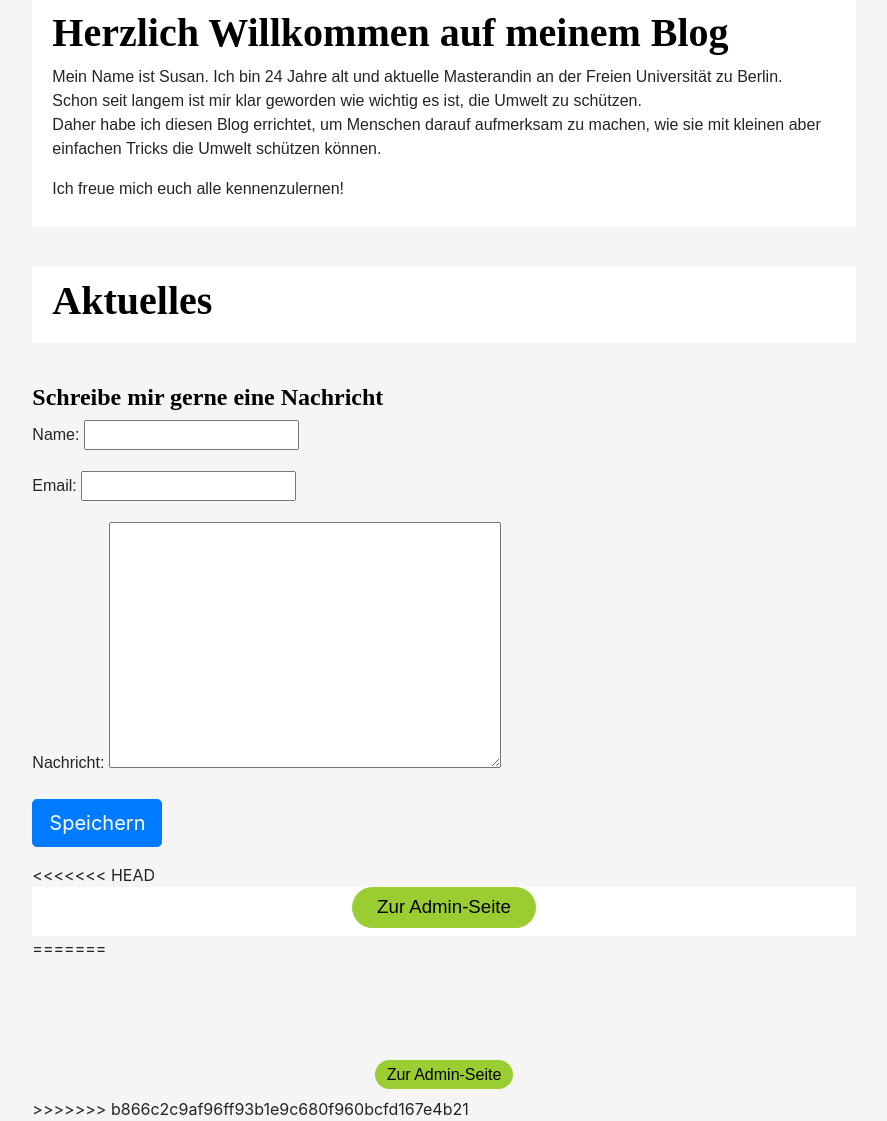
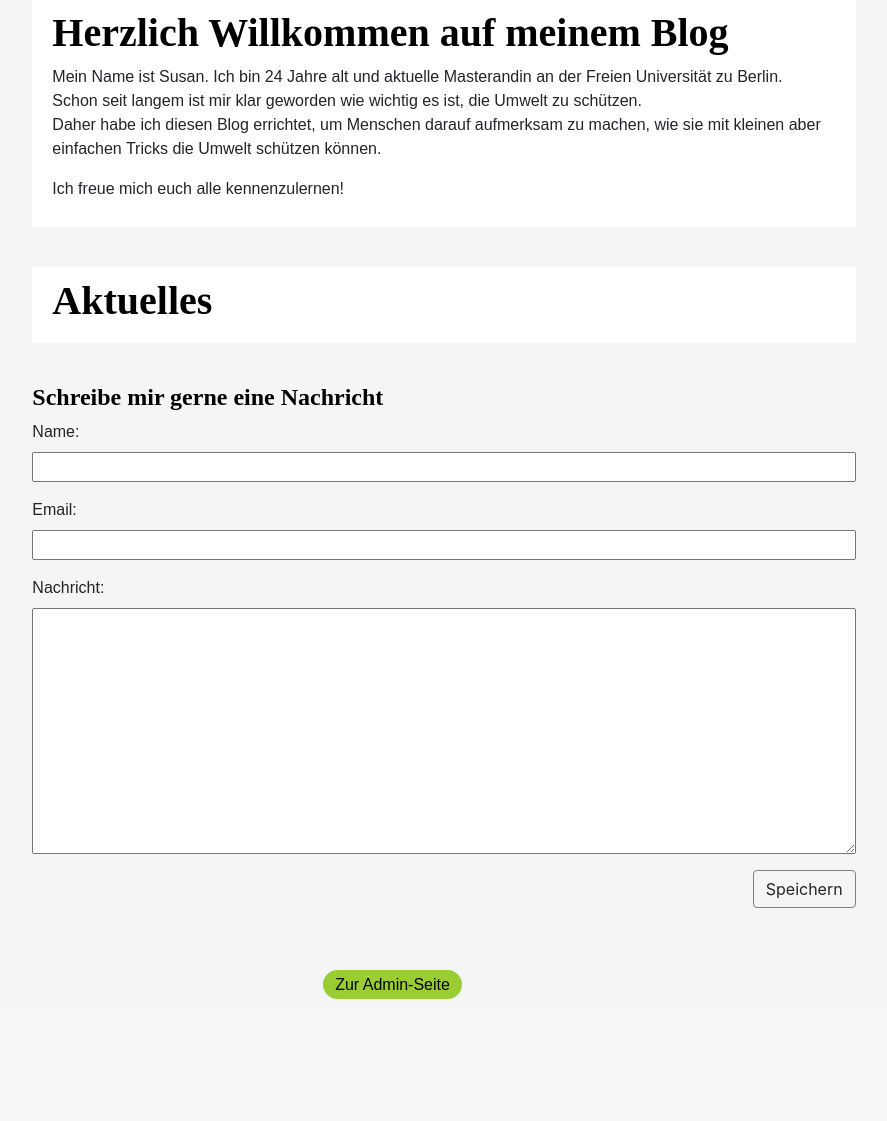
Before and after one commit to frxncsco/UrbanGardening, a Django app: page / in a window 1280 px wide. Shown: the part 413-1534 px from the top of the page, without its empty margins (196-1083 px from the left). After the commit the page ends 1412 px from the top, so only its background shows below. Run offline with Django 3.2, Linux system fonts and the light colour scheme; the visitor is signed in with stand-in values (Sample User, id 1); data that the repository does not hold is empty; some libraries are stand-ins or nearby versions.

Commit message:
Bearbeitungs-Button; Bugs; Formular Kontakte

```diff
--- a/blog/admin.py
+++ b/blog/admin.py
@@ -2,9 +2,9 @@ from django.contrib import admin
 from .models import Post
 from .models import Event #EVENT
 from .models import Comment #KOMMENTAR
-from .models import Kontakt #KONTAKT
+from .models import Message #Message
 
 admin.site.register(Post)
 admin.site.register(Event) #EVENT
 admin.site.register(Comment) #KOMMENTAR
-admin.site.register(Kontakt) #KONTAKT
+admin.site.register(Message) #Message
--- a/blog/forms.py
+++ b/blog/forms.py
@@ -2,7 +2,7 @@ from django import forms
 from .models import Post
 from .models import Event
 from .models import Comment #KOMMENTAR
-from .models import Kontakt #KONTAKT
+from .models import Message #Message
 from bootstrap_datepicker_plus import DateTimePickerInput
 
 
@@ -44,11 +44,11 @@ class CommentForm(forms.ModelForm):
         fields = ('name', 'email', 'kommentartext')
 
 ######################
-#      Kontakt     #
+#      Message    #
 ######################
 
 class ContactForm(forms.ModelForm):
 
     class Meta:
-        model = Kontakt
+        model = Message
         fields = ('name', 'email', 'nachricht')
--- a/blog/models.py
+++ b/blog/models.py
@@ -58,10 +58,10 @@ class Comment(models.Model):
         return 'Kommentar von {}: {}'.format(self.kommentartext, self.name)
 
 ######################
-#      Kontakt     #
+#      Messsage     #
 ######################
 
-class Kontakt(models.Model):
+class Message(models.Model):
     name = models.CharField(max_length=80)
     email = models.EmailField()
     nachricht = models.TextField()
--- a/blog/static/css/blog.css
+++ b/blog/static/css/blog.css
@@ -198,7 +198,7 @@ button:hover {
     font-family: Arial, Helvetica, sans-serif;
     font-size: 12pt;
     font-weight: normal;
-    color: gray;
+    color: grey;
     text-align: right;
     align-items: right;
 }
@@ -214,10 +214,15 @@ button:hover {
 
 .save {
     float: right;
-    border-color:gray;
+    border-color:grey;
     margin-bottom: 20px;
 }
 
+.edit {
+    margin-top: 20px;
+    margin-bottom: 20px;
+    border-color: grey;
+}
 
 
 /*
--- a/blog/templates/blog/base.html
+++ b/blog/templates/blog/base.html
@@ -60,15 +60,6 @@
                 <div class="col-md-8">
                 {% block content %}
                 {% endblock %}
-<<<<<<< HEAD
-                 {% if user.is_authenticated %}
-                         <div class="Blogeintrag">
-                             <h4>
-                                <a href="http://127.0.0.1:8000/admin/"><button>Zur Admin-Seite</button></a>
-                             </h4>
-                         </div>
-                         {% endif %}
-=======
                 {% if user.is_authenticated %}
                 <div class="adminseite">
                     <h4>
@@ -76,7 +67,6 @@
                     </h4>
                 </div>
                 {% endif %}
->>>>>>> b866c2c9af96ff93b1e9c680f960bcfd167e4b21
                 </div>
             </div>
         </div>
--- a/blog/templates/blog/event_detail.html
+++ b/blog/templates/blog/event_detail.html
@@ -3,7 +3,7 @@
 {% block content %}
     <div class="post">
         <h2> {{ event.eventtitel }} </h2>
-        <p>Veranstaltungsort: {{ event.veranstaltungsort}}, Datum: {{ event.veranstaltungsdatum}}, {{ event.uhrzeit|linebreaksbr }} Uhr</p>
+        <p>Veranstaltungsort: {{ event.veranstaltungsort}}, Datum: {{ event.veranstaltungsdatum}} um {{ event.uhrzeit|linebreaksbr }} Uhr</p>
         <p>{{ event.beschreibung|linebreaksbr }}</p>
         {% if event.published_date2 %}
             <div class="date">
@@ -12,7 +12,7 @@
         {% endif %}
         <div class="date">
         {% if user.is_authenticated %}
-        <a class="btn btn-default" href="{% url 'event_edit' pk=event.pk %}"><span class="glyphicon glyphicon-pencil"></span></a>
+        <a class="edit btn btn-default" href="{% url 'event_edit' pk=event.pk %}"><span >Bearbeiten</span></a>
         {% endif %}
         </div>
     </div>
--- a/blog/templates/blog/post_detail.html
+++ b/blog/templates/blog/post_detail.html
@@ -22,7 +22,7 @@
 
         <div class="date">
         {% if user.is_authenticated %}
-        <a class="btn btn-default" href="{% url 'post_edit' pk=post.pk %}"><span class="glyphicon glyphicon-pencil"></span></a>
+        <a class="edit btn btn-default" href="{% url 'post_edit' pk=post.pk %}"><span >Bearbeiten</span></a>
         {% endif %}
         </div>
     </div>
--- a/blog/templates/blog/startseite.html
+++ b/blog/templates/blog/startseite.html
@@ -57,9 +57,9 @@
                             {% else %}
                             <!-- Nachricht an Susan schreiben-->
                             <h3>Schreibe mir gerne eine Nachricht</h3>
-                            <form method="POST" class="contact.form">{% csrf_token %}
+                            <form method="POST" class="post-form">{% csrf_token %}
                                 {{ form.as_p }}
-                                <button type="submit" class="btn btn-primary  btn-lg">Speichern</button>
+                                <button type="submit" class="save btn btn-default">Speichern</button>
                             </form>
                             {% endif %}
                         </div>
--- a/requirements.txt
+++ b/requirements.txt
@@ -1,2 +1,4 @@
 Django~=2.2.12
 Pillow~=7.1.2
+django-bootstrap-datepicker-plus ~= 3.0.5
+bootstrap ~= 4.5.0
```
